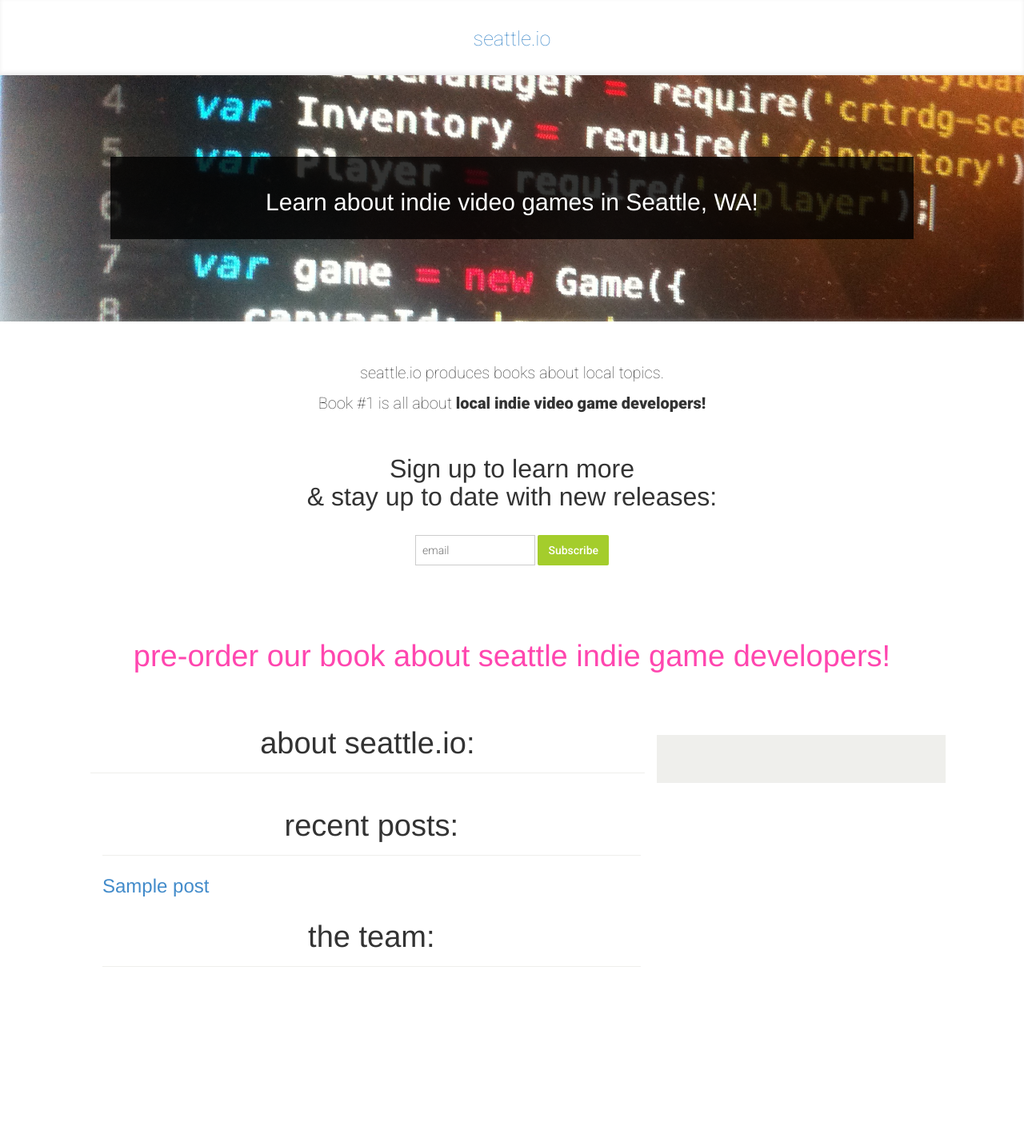
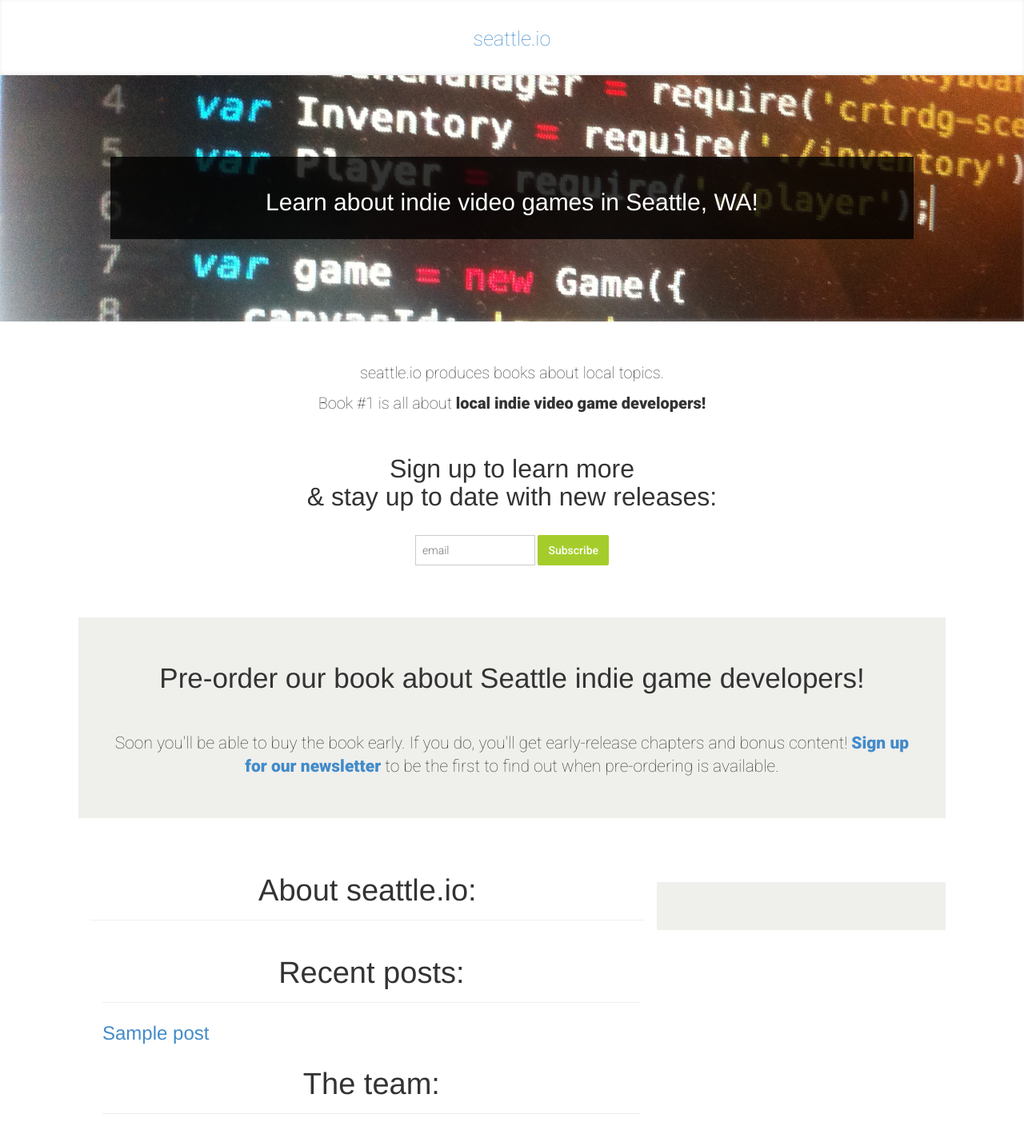
Before and after one commit to seattleio/seattleio.github.com, a Jekyll site: the page built from index.html, in a window 1280 px wide. Shown: the whole page at 80% size. Built offline with Jekyll 4.4.1, drawn with Linux system fonts in a browser that asks for light colours; before the commit the page ends 1234 px from its top, so only the background shows below that.

Commit message:
preorder styles, text

```diff
--- a/index.html
+++ b/index.html
@@ -42,6 +42,7 @@
     <div class="row">
       <section id="pre-order" class="col-lg-12">
         <h1>Pre-order our book about Seattle indie game developers!</h1>
+        <p class="lead center">Soon you'll be able to buy the book early. If you do, you'll get early-release chapters and bonus content! <a href="http://eepurl.com/Da5HH" target="_blank"><b>Sign up for our newsletter</b></a> to be the first to find out when pre-ordering is available.</p>
       </section>
     </div>
 
--- a/style.css
+++ b/style.css
@@ -28,8 +28,8 @@
 header {
   background-color: #fff;
   border-bottom: 1px solid #ededed;
-  -webkit-box-shadow: inset 0px -2px 5px 0px rgba(200, 200, 200, 0.3);
-  box-shadow: inset 0px -2px 5px 0px rgba(200, 200, 200, 0.3);
+  -webkit-box-shadow: inset 0px -1px 5px 0px rgba(200, 200, 200, 0.3);
+  box-shadow: inset 0px -1px 5px 0px rgba(200, 200, 200, 0.3);
 }
 
 h1#site-title {
@@ -80,13 +80,23 @@
 }
 
 #pre-order {
-  margin-top: 50px;
+  margin: 50px 0px;
+  background-color: #efefec;
+  padding: 30px;
 }
 
 #pre-order h1 {
   border: none;
+  line-height: 1.5;
+  font-size: 25px;
+}
+
+.accent-color {
   color: #FF46AF;
-  line-height: 1.5;
+}
+
+.center {
+  text-align: center;
 }
 
 .newsletter {
@@ -122,7 +132,6 @@
 section h1 {
   font-weight: 100;
   text-align: center;
-  text-transform: lowercase;
   padding-bottom: 15px;
   border-bottom: 1px solid #efefec;
   margin-bottom: 25px;
@@ -137,4 +146,8 @@
   .welcome h2 {
     font-size: 30px;
   }
+
+  #pre-order h1 {
+    font-size: 35px;
+  }
 }
```
